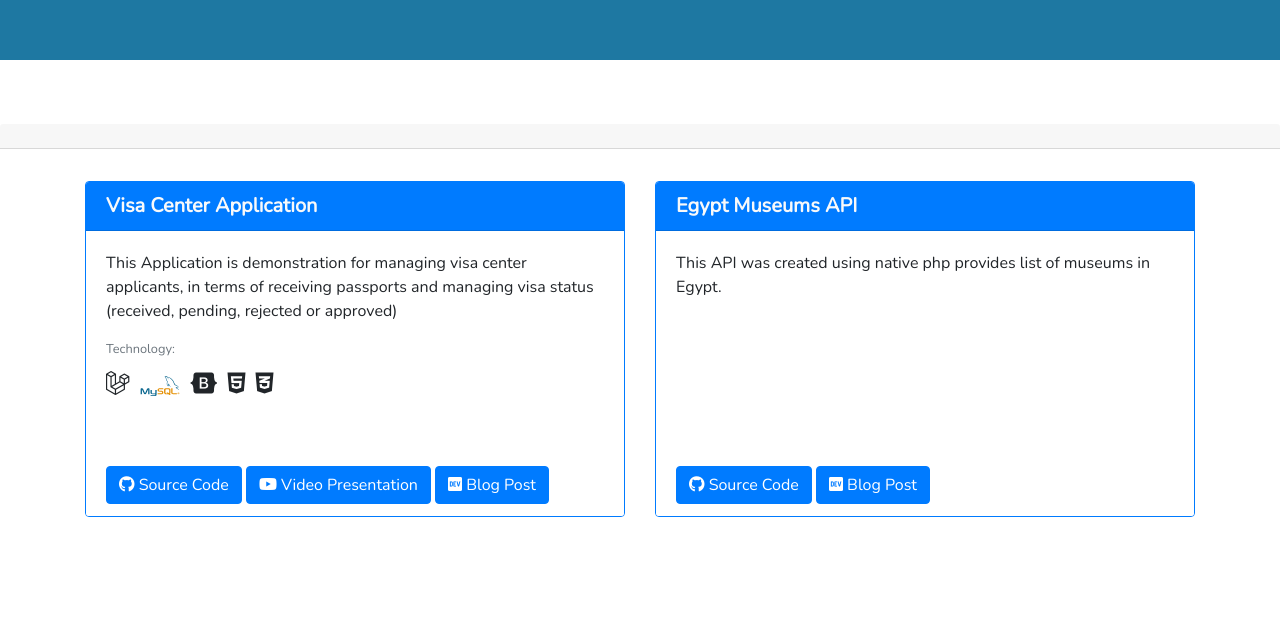
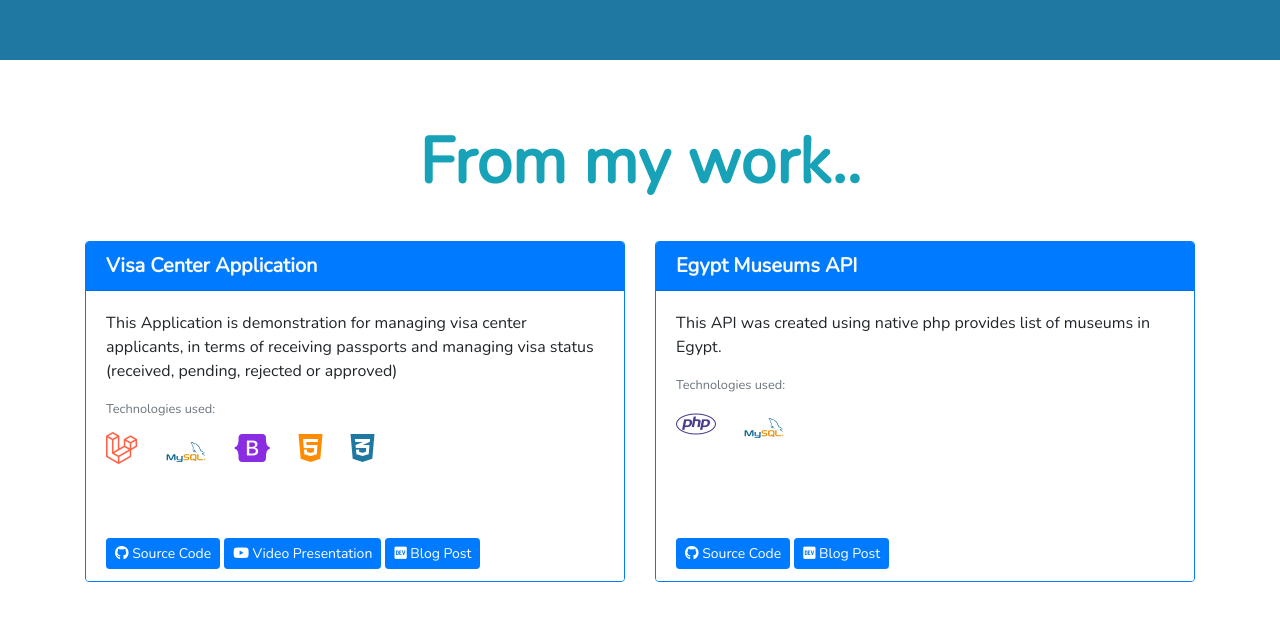
Before and after one commit to theahmedlatif/theahmedlatif.github.io, a plain HTML site: page index.html in a window 1280 px wide. Shown: the part 1460-2080 px from the top of the page. Drawn offline with nearby package versions, Linux system fonts and the light colour scheme.

Commit message:
enhance header loading

```diff
--- a/index.html
+++ b/index.html
@@ -78,42 +78,51 @@
       </section>
 
       <section class="repository">
-        <div class="card-header"></div>
+        <div class="row justify-content-center">
+          <div class="col-lg-8 text-center">
+              <h2 class="text-info mt-0 about-me-title">From my work..</h2>
+            </div>
+        </div>
         <div class="container-fluid repository-content">
           <div class="container cards">
             <div class="row">
-              <div class="col-sm-6">
+              <div class="col-sm-6 card-box">
                 <div class="card border-primary h-100">
                   <h5 class="card-header bg-primary text-light font-weight-bold">Visa Center Application</h5>
                   <div class="card-body">
                     <p class="card-text">This Application is demonstration for managing visa center applicants, in terms of receiving passports and managing visa status (received, pending, rejected or approved)
                     </p>
                     <div class="card-text">
-                      <h6><small class="text-muted">Technology:</small></h5>
-                      <i class="fab fa-laravel tech-icon"></i>
-                      <i class="tech-icon"><img src="imgs/mysql.svg" height="20" width="40"></i>
-                      <i class="fab fa-bootstrap tech-icon"></i>
-                      <i class="fab fa-html5 tech-icon"></i>
-                      <i class="fab fa-css3-alt tech-icon"></i>
+                      <h6><small class="text-muted">Technologies used:</small></h5>
+                      <i class="fab fa-laravel tech-icon laravel" data-toggle="tooltip" data-placement="left" title="laravel 7"></i>
+                      <i class="tech-icon mysql"><img src="imgs/mysql.svg" height="20" width="40" data-toggle="tooltip" data-placement="left" title="Mysql"></i>
+                      <i class="fab fa-bootstrap tech-icon bootstrap" data-toggle="tooltip" data-placement="left" title="Bootstrap 4.6"></i>
+                      <i class="fab fa-html5 tech-icon html5" data-toggle="tooltip" data-placement="left" title="HTML5"></i>
+                      <i class="fab fa-css3-alt tech-icon css3" data-toggle="tooltip" data-placement="left" title="CSS3"></i>
                     </div>
                   </div>
                   <div class="card-footer bg-white border-top-0">
-                    <a href="https://github.com/theahmedlatif/VisaCenter" class="btn btn-primary"><span class="fab fa-github"></span> Source Code</a>
-                    <a href="https://www.youtube.com/watch?v=15LzQRlW1cs" class="btn btn-primary"><span class="fab fa-youtube"></span> Video Presentation</a>
-                    <a href="https://dev.to/theahmedlatif/role-status-based-crud-application-using-laravel-7-7h9" class="btn btn-primary"><span class="fab fa-dev"></span> Blog Post</a>
+                    <a href="https://github.com/theahmedlatif/VisaCenter" class="btn btn-primary btn-sm"><span class="fab fa-github"></span> Source Code</a>
+                    <a href="https://www.youtube.com/watch?v=15LzQRlW1cs" class="btn btn-primary btn-sm"><span class="fab fa-youtube"></span> Video Presentation</a>
+                    <a href="https://dev.to/theahmedlatif/role-status-based-crud-application-using-laravel-7-7h9" class="btn btn-primary btn-sm"><span class="fab fa-dev"></span> Blog Post</a>
                   </div>
                 </div>
               </div>
-              <div class="col-sm-6">
+              <div class="col-sm-6 card-box">
                 <div class="card border-primary h-100">
                   <h5 class="card-header bg-primary text-light font-weight-bold">Egypt Museums API</h5>
                   <div class="card-body">
-                    <p class="card-text">This API was created using native php provides list of museums in Egypt.
+                    <p class="card-text ">This API was created using native php provides list of museums in Egypt.
                     </p>
+                    <div class="card-text">
+                      <h6><small class="text-muted">Technologies used:</small></h5>
+                      <i class="fab fa-php tech-icon php" data-toggle="tooltip" data-placement="left" title="php"></i>
+                      <i class="tech-icon mysql"><img src="imgs/mysql.svg" height="20" width="40" data-toggle="tooltip" data-placement="left" title="Mysql"></i>
+                    </div>
                   </div>
                   <div class="card-footer bg-white border-top-0">
-                    <a href="https://github.com/theahmedlatif/egypt_museums_api" class="btn btn-primary"><span class="fab fa-github"></span> Source Code</a>
-                    <a href="https://dev.to/theahmedlatif/my-first-api-using-native-php-4jjf" class="btn btn-primary"><span class="fab fa-dev"></span> Blog Post</a>
+                    <a href="https://github.com/theahmedlatif/egypt_museums_api" class="btn btn-primary btn-sm"><span class="fab fa-github"></span> Source Code</a>
+                    <a href="https://dev.to/theahmedlatif/my-first-api-using-native-php-4jjf" class="btn btn-primary btn-sm"><span class="fab fa-dev"></span> Blog Post</a>
                   </div>
                 </div>
               </div>
--- a/style.css
+++ b/style.css
@@ -157,7 +157,31 @@ nav {
     margin-top: 2em;
   }
 
+  .card-box {
+    margin-bottom: 0.75em;
+  }
+
   .tech-icon{
-    margin-right: 0.25em;
-    font-size: 1.5em;
+    margin-right: 0.75em;
+    font-size: 2em;
   }
+
+  .laravel {
+    color: rgb(255, 99, 71);
+  }
+
+  .bootstrap {
+    color: rgb(138, 44, 226);
+  }
+
+  .html5 {
+    color: rgb(255, 140, 0);
+  }
+
+  .css3 {
+    color: rgb(30,120,162);
+  }
+
+  .php {
+    color: rgb(71, 61, 138);
+  }
```
